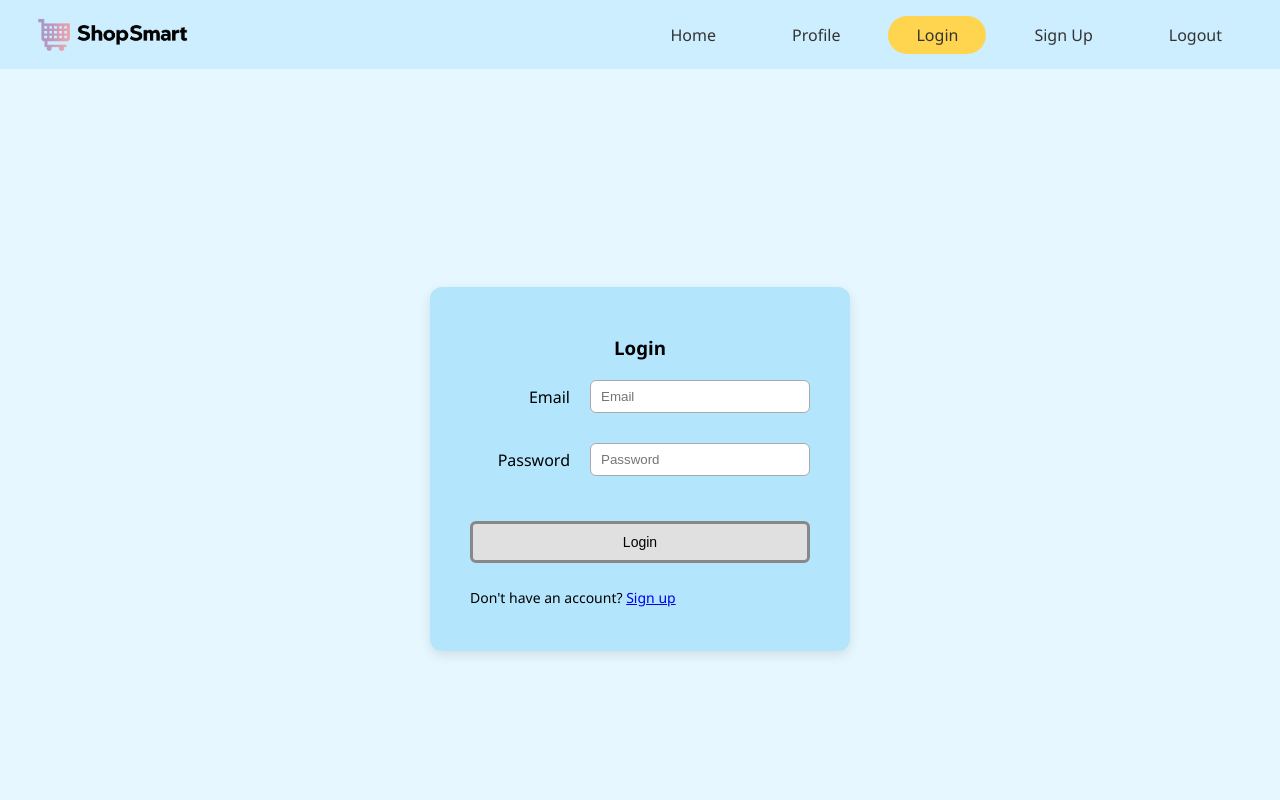
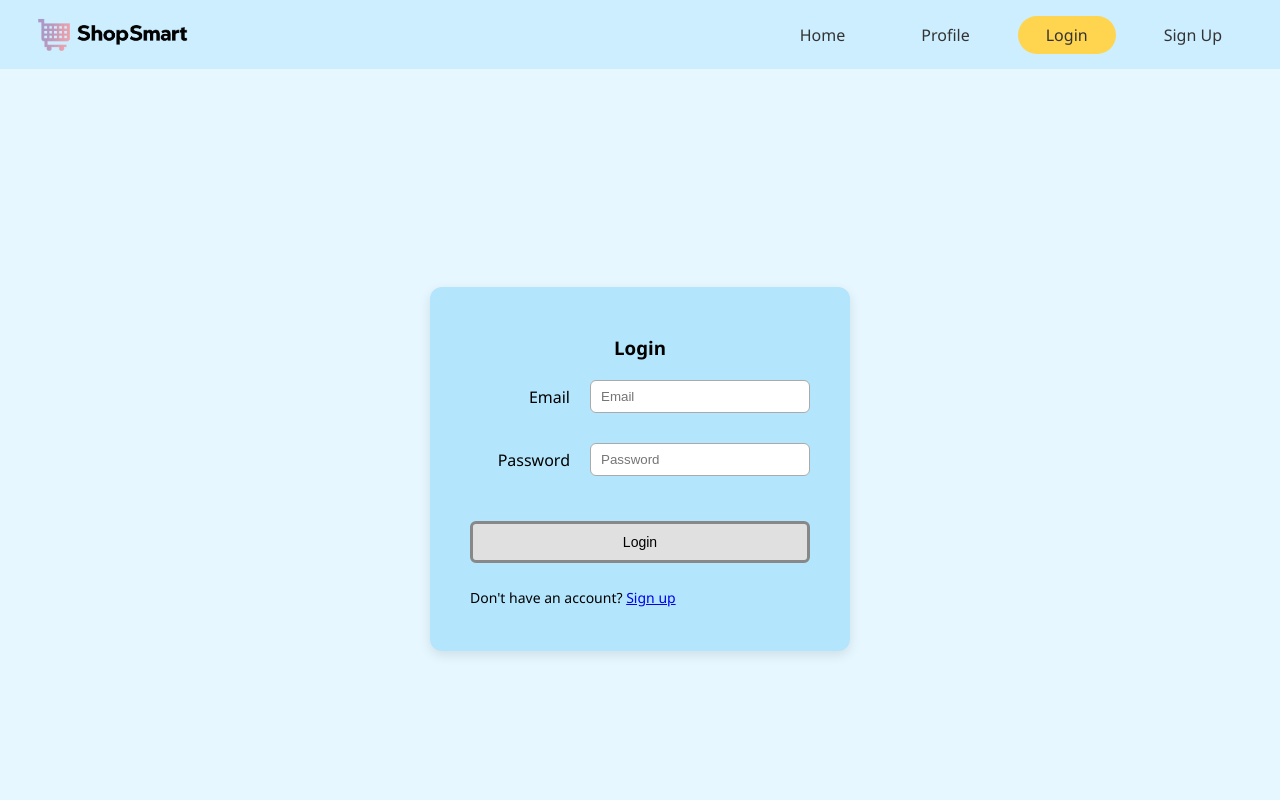
Before and after one commit to shuling02/ShopSmart, a React (Create React App) app in the folder client/: page /login in a window 1280 px wide. Shown: the top 800 px of the page. Built offline with nearby package versions, Linux system fonts and the light colour scheme; no server answers.

Commit message:
Logout page confirmation bug fixed

```diff
--- a/client/src/components/Navbar.js
+++ b/client/src/components/Navbar.js
@@ -1,7 +1,22 @@
 import { NavLink } from "react-router-dom";
+import { useEffect, useState } from "react";
+import axios from "axios";
 import "../styles/navbar.scss";
 
-function Navbar(){
+function Navbar() {
+
+    const [isLoggedIn, setIsLoggedIn] = useState(false);
+
+    useEffect(() => {
+        axios.get(
+            `${process.env.REACT_APP_API_URL}/api/profile`,
+            { withCredentials: true }
+        )
+            .then(() => setIsLoggedIn(true))
+            .catch(() => setIsLoggedIn(false));
+    }, []);
+
+
     return (
         <div className="navbar">
             <img src="/logo.png" alt="logo" className="logo" />
@@ -9,9 +24,14 @@ function Navbar(){
             <div className="nav-links">
                 <NavLink to="/dashboard">Home</NavLink>
                 <NavLink to="/profile">Profile</NavLink>
-                <NavLink to="/login">Login</NavLink>
-                <NavLink to="/signup">Sign Up</NavLink>
-                <NavLink to="/logout">Logout</NavLink>
+                {isLoggedIn ? (
+                    <NavLink to="/logout">Logout</NavLink>
+                ) : (
+                    <>
+                        <NavLink to="/login">Login</NavLink>
+                        <NavLink to="/signup">Sign Up</NavLink>
+                    </>
+                )}
             </div>
         </div>
     );
```
